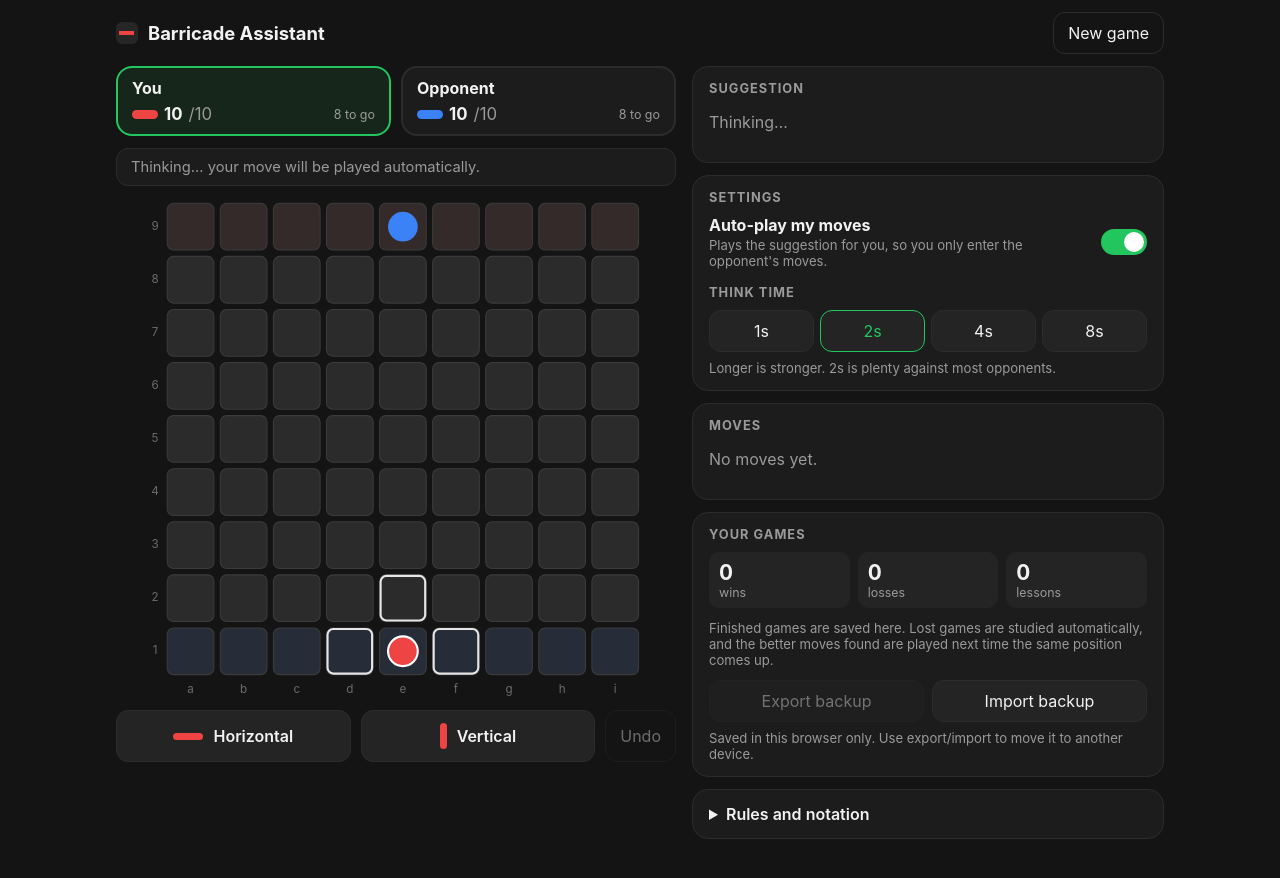
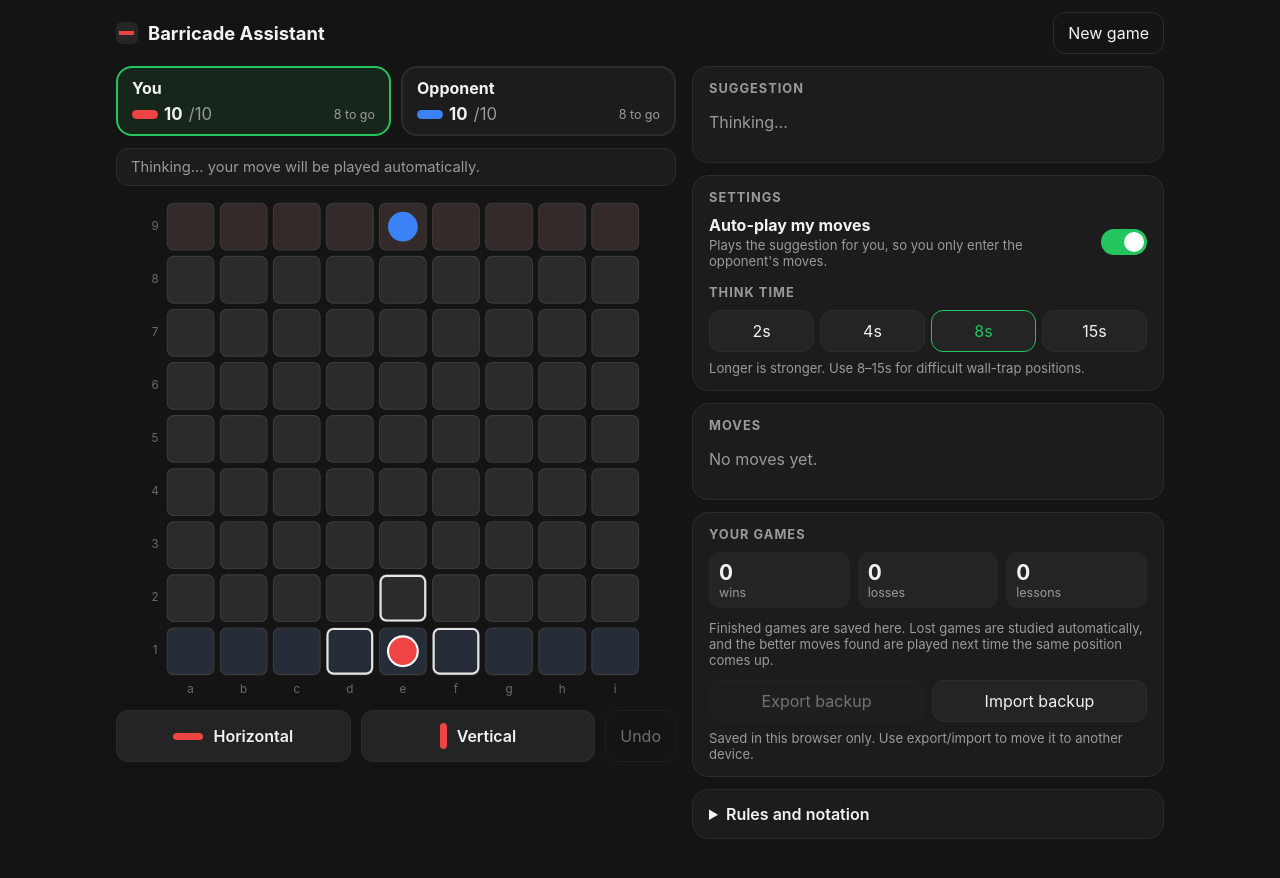
Before and after one commit to Areeb-Ali/Barricade-Assistant, a React (Vite) app: page / in a window 1280 px wide. Both pictures are taken after a click on the button "I move first". Built offline with nearby package versions, Linux system fonts and the light colour scheme.

Commit message:
added every barricade specific value

```diff
--- a/src/App.tsx
+++ b/src/App.tsx
@@ -45,7 +45,7 @@ const AUTO_KEY = 'barricade-assistant/auto-play';
 const COLOR_KEY = 'barricade-assistant/color';
 const HISTORY_KEY = 'barricade-assistant/history';
 const BOOK_KEY = 'barricade-assistant/book';
-const THINK_OPTIONS = [1000, 2000, 4000, 8000];
+const THINK_OPTIONS = [2000, 4000, 8000, 15000];
 const NAMES = ['You', 'Opponent'] as const;
 
 function load<T>(key: string, fallback: T): T {
@@ -87,7 +87,10 @@ export default function App() {
   });
   const [history, setHistory] = useState<GameRecord[]>(() => load(HISTORY_KEY, []));
   const [book, setBook] = useState<Book>(() => load(BOOK_KEY, {}));
-  const [thinkMs, setThinkMs] = useState(() => load(THINK_KEY, 2000));
+  const [thinkMs, setThinkMs] = useState(() => {
+    const saved = load<number>(THINK_KEY, 8000);
+    return saved === 2000 ? 8000 : saved;
+  });
   const [autoPlay, setAutoPlay] = useState(() => load(AUTO_KEY, true));
   const [mode, setMode] = useState<InputMode>('move');
   const [pending, setPending] = useState<Move | null>(null);
@@ -399,7 +402,7 @@ export default function App() {
                 </button>
               ))}
             </div>
-            <p className="muted small">Longer is stronger. 2s is plenty against most opponents.</p>
+            <p className="muted small">Longer is stronger. Use 8–15s for difficult wall-trap positions.</p>
           </section>
 
           <MoveList game={current} />
--- a/src/engine/search.ts
+++ b/src/engine/search.ts
@@ -56,12 +56,14 @@ export interface EvalWeights {
 }
 
 /**
- * Tuned with `npm run match`: valuing each wall in hand at half a step scored
- * ~67% against both 0.25 steps per wall and a diminishing-returns curve.
+ * Wall stock is deliberately valued with diminishing returns as stock grows:
+ * spending from 10 to 9 is cheap, while spending the final wall is expensive.
+ * This makes the engine preserve a late-game defensive reserve without
+ * refusing to use walls when it has a healthy supply.
  */
 export const DEFAULT_WEIGHTS: EvalWeights = {
   step: 100,
-  walls: Array.from({ length: 11 }, (_, n) => n * 50),
+  walls: [0, 80, 150, 210, 260, 300, 330, 350, 365, 375, 380],
   race: 3_000,
 };
 /** The side to move is effectively half a step ahead in the race. */
```
Also changed, not shown: 2 other files (tests, documents, lock files or other folders).
